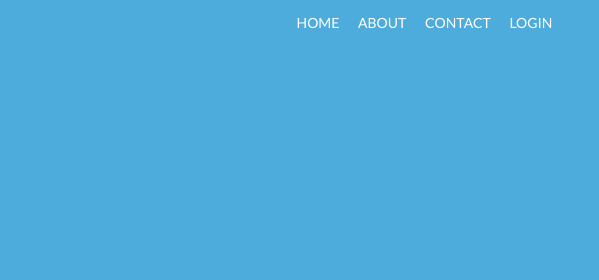
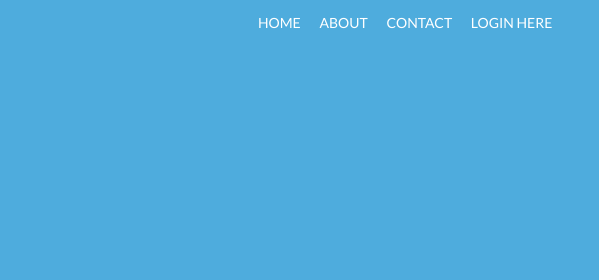
Before and after one commit to Saddamshah/Meet-Perth, a plain HTML site: page index.html in a window 1280 px wide. Shown: the top 280 px of the page, 558-1157 px from the left. Drawn offline with Linux system fonts and the light colour scheme; a web font is replaced by a local one.

Commit message:
add login here

```diff
--- a/index.html
+++ b/index.html
@@ -20,7 +20,7 @@
                 <li class="list-item">HOME</li>
                 <li class="list-item">ABOUT</li>
                 <li class="list-item">CONTACT</li>
-                <li class="list-item">LOGIN</li>
+                <li class="list-item">LOGIN HERE</li>
             </ul>
         </div>
         <div id="landing-section-text">
```
